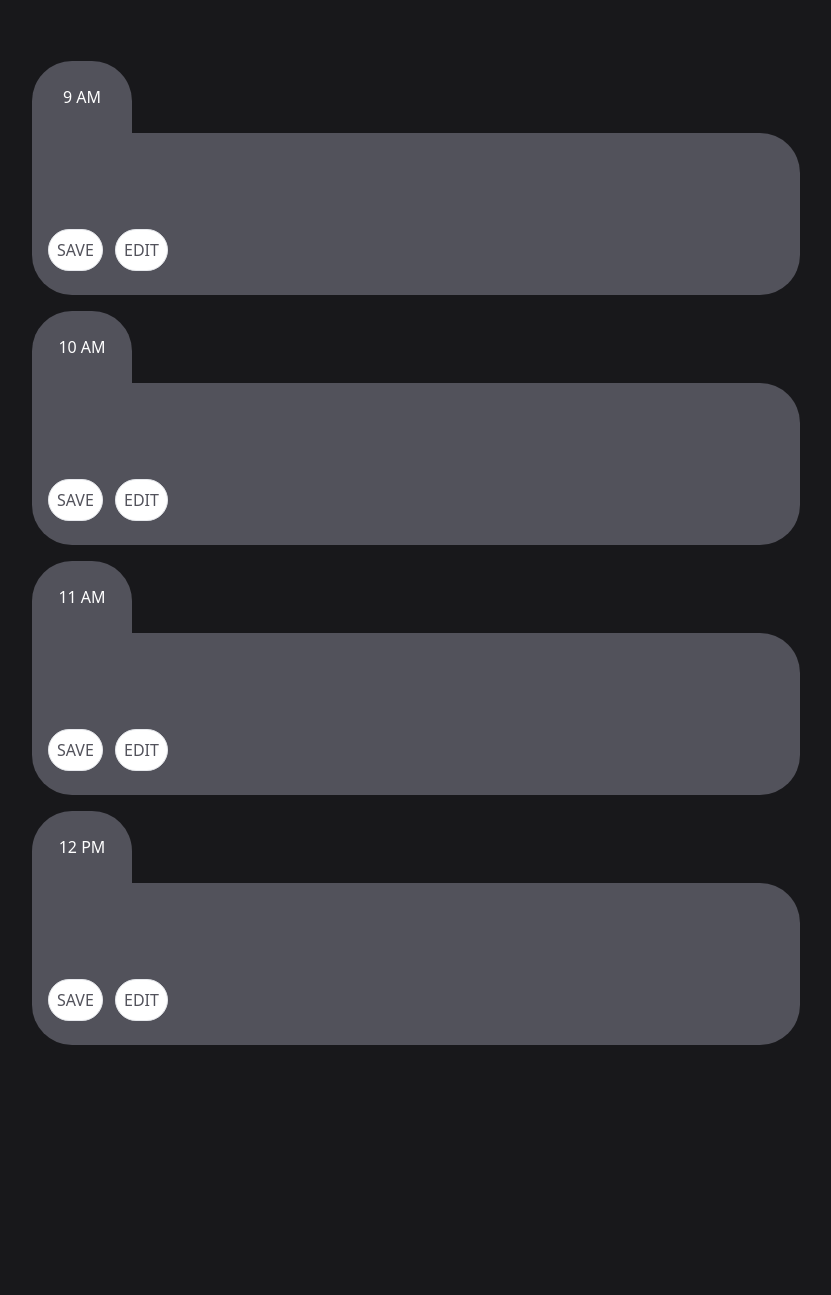
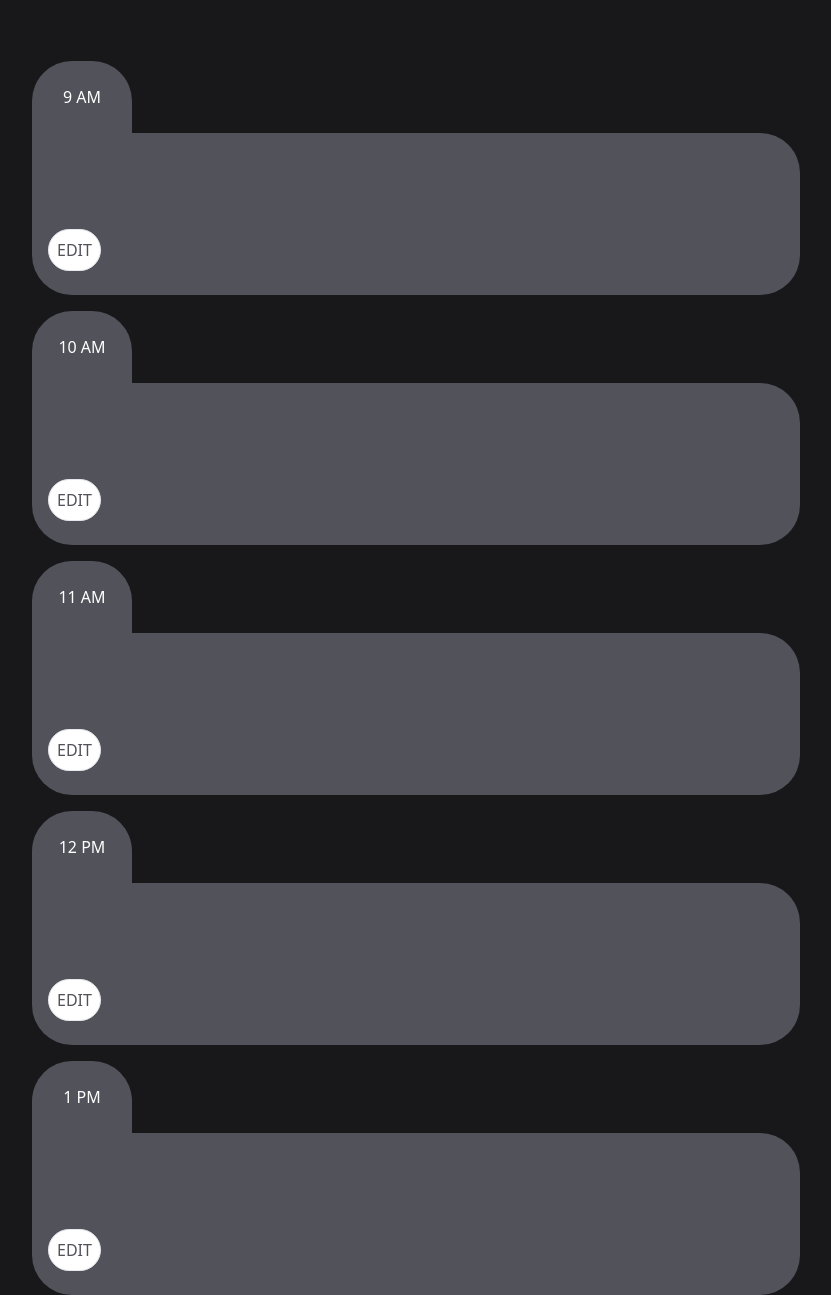
Before and after one commit to gtgtcode/day-scheduler, a website: page src/index.html in a window 1280 px wide. Shown: the part 175-1470 px from the top of the page, without its empty margins (224-1055 px from the left). Before the commit the page ends 1220 px from the top, so only its background shows below. Drawn offline with nearby package versions, Linux system fonts and the light colour scheme.

Commit message:
finished project

```diff
--- a/script.js
+++ b/script.js
@@ -11,7 +11,9 @@ let testObject = {
   },
 };
 
-localStorage.setItem("noteStorage", JSON.stringify(testObject));
+if (localStorage.getItem("noteStorage") == undefined) {
+  localStorage.setItem("noteStorage", JSON.stringify(testObject));
+}
 
 enduserDate.innerHTML = `Today is ${currentDay}.`;
 
@@ -23,10 +25,14 @@ for (
   console.log(JSON.parse(localStorage.getItem("noteStorage"))["note" + i]);
   let noteTime = JSON.parse(localStorage.getItem("noteStorage"))["note" + i]
     .time;
+  let noteDate = JSON.parse(localStorage.getItem("noteStorage"))["note" + i]
+    .date;
   let noteContent = JSON.parse(localStorage.getItem("noteStorage"))["note" + i]
     .noteContent;
 
-  document.getElementById(noteTime + "-note-content").innerHTML = noteContent;
+  if (noteDate == currentDay) {
+    document.getElementById(noteTime + "-note-content").innerHTML = noteContent;
+  }
 }
 
 function openModal(time) {
@@ -80,12 +86,17 @@ function closeModal() {
     console.log(JSON.parse(localStorage.getItem("noteStorage"))["note" + i]);
     let noteTime = JSON.parse(localStorage.getItem("noteStorage"))["note" + i]
       .time;
+    let noteDate = JSON.parse(localStorage.getItem("noteStorage"))["note" + i]
+      .date;
     let noteContent = JSON.parse(localStorage.getItem("noteStorage"))[
       "note" + i
     ].noteContent;
     console.log(noteTime);
     console.log(noteContent);
 
-    document.getElementById(noteTime + "-note-content").innerHTML = noteContent;
+    if (noteDate == currentDay) {
+      document.getElementById(noteTime + "-note-content").innerHTML =
+        noteContent;
+    }
   }
 }
--- a/src/index.html
+++ b/src/index.html
@@ -24,8 +24,7 @@
             <div id="note-container" class="pt-10 pb-6 rounded-b-[40px] rounded-tr-[40px] bg-zinc-600">
                 <div id="9am-note-content" class="px-4 md:inline truncate"></div>
                 <br />
-                <button id="9am-save" class="top-1/2 ml-4 mt-8 mb-0 border p-2 rounded-[40px] bg-white text-zinc-600">SAVE</button>
-                <button id="9am-edit" class="ml-2 mt-8 mb-0 border p-2 rounded-[40px] bg-white text-zinc-600" onclick="openModal('9am')">EDIT</button>
+                <button id="9am-edit" class="ml-4 mt-8 mb-0 border p-2 rounded-[40px] bg-white text-zinc-600" onclick="openModal('9am')">EDIT</button>
             </div>
         </div>
         <div id="10am-container" >
@@ -33,8 +32,7 @@
             <div id="note-container" class="pt-10 pb-6 rounded-b-[40px] rounded-tr-[40px] bg-zinc-600">
                 <div id="10am-note-content" class="px-4 md:inline truncate"></div>
                 <br />
-                <button id="10am-save" class="ml-4 mt-8 mb-0 border p-2 rounded-[40px] bg-white text-zinc-600">SAVE</button>
-                <button id="10am-edit" class="ml-2 mt-8 mb-0 border p-2 rounded-[40px] bg-white text-zinc-600" onclick="openModal('10am')">EDIT</button>
+                <button id="10am-edit" class="ml-4 mt-8 mb-0 border p-2 rounded-[40px] bg-white text-zinc-600" onclick="openModal('10am')">EDIT</button>
             </div>
         </div>
         <div id="11am-container" >
@@ -42,8 +40,7 @@
             <div id="note-container" class="pt-10 pb-6 rounded-b-[40px] rounded-tr-[40px] bg-zinc-600">
                 <div id="11am-note-content" class="px-4 md:inline truncate"></div>
                 <br />
-                <button id="11am-save" class="ml-4 mt-8 mb-0 border p-2 rounded-[40px] bg-white text-zinc-600">SAVE</button>
-                <button id="11am-edit" class="ml-2 mt-8 mb-0 border p-2 rounded-[40px] bg-white text-zinc-600" onclick="openModal('11am')">EDIT</button>
+                <button id="11am-edit" class="ml-4 mt-8 mb-0 border p-2 rounded-[40px] bg-white text-zinc-600" onclick="openModal('11am')">EDIT</button>
             </div>
         </div>
         <div id="12pm-container" >
@@ -51,8 +48,15 @@
             <div id="note-container" class="pt-10 pb-6 rounded-b-[40px] rounded-tr-[40px] bg-zinc-600">
                 <div id="12pm-note-content" class="px-4 md:inline truncate"></div>
                 <br />
-                <button id="12pm-save" class="ml-4 mt-8 mb-0 border p-2 rounded-[40px] bg-white text-zinc-600">SAVE</button>
-                <button id="12pm-edit" class="ml-2 mt-8 mb-0 border p-2 rounded-[40px] bg-white text-zinc-600" onclick="openModal('12pm')">EDIT</button>
+                <button id="12pm-edit" class="ml-4 mt-8 mb-0 border p-2 rounded-[40px] bg-white text-zinc-600" onclick="openModal('12pm')">EDIT</button>
+            </div>
+        </div>
+        <div id="1pm-container" >
+            <div id="time-container" class="rounded-b-none rounded-t-[40px] mt-4 p-6 w-[100px] bg-zinc-600 text-center">1 PM</div>
+            <div id="note-container" class="pt-10 pb-6 rounded-b-[40px] rounded-tr-[40px] bg-zinc-600">
+                <div id="12pm-note-content" class="px-4 md:inline truncate"></div>
+                <br />
+                <button id="12pm-edit" class="ml-4 mt-8 mb-0 border p-2 rounded-[40px] bg-white text-zinc-600" onclick="openModal('1pm')">EDIT</button>
             </div>
         </div>
     </div>
```
